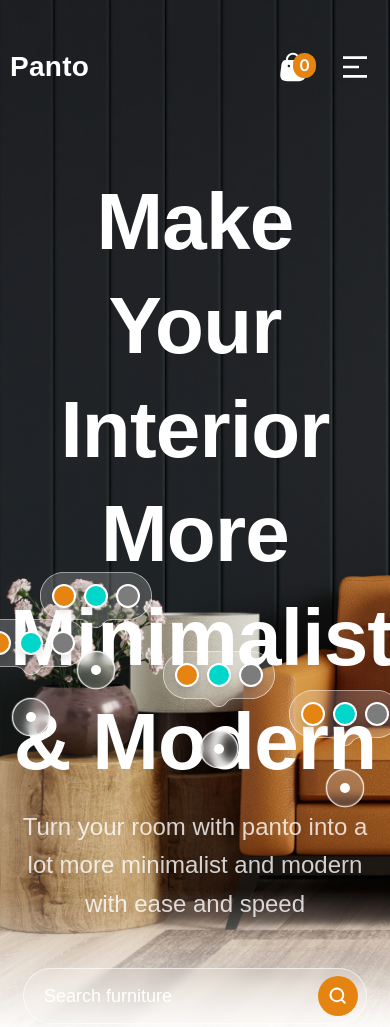
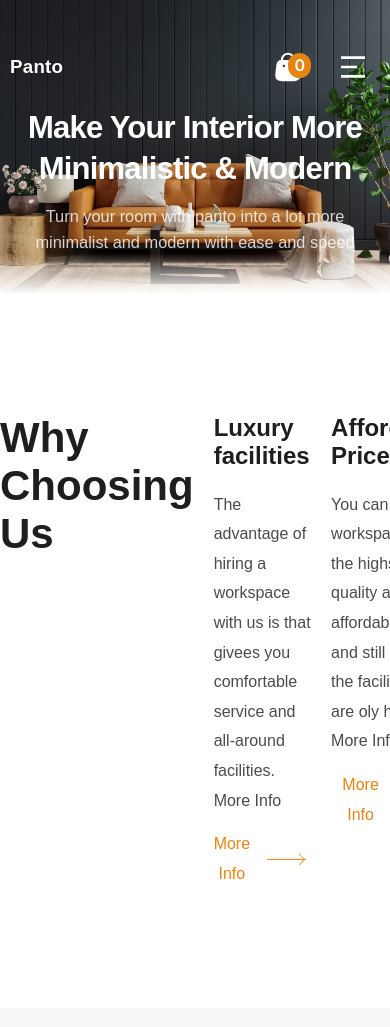
Before and after one commit to holotsvan/Panto, a plain HTML site: page index.html in a window 390 px wide. Shown: the top 1027 px of the page. Drawn offline with nearby package versions, Linux system fonts and the light colour scheme; a web font is replaced by a local one.

Commit message:
Add adaptive for header

```diff
--- a/index.html
+++ b/index.html
@@ -57,7 +57,7 @@
             <img src="./icons/burger-menu.svg" alt="Open navigation" />
           </button>
         </nav>
-        <div class="header__content ">
+        <div class="header__content">
           <h1 class="header__title">
             Make Your Interior More Minimalistic & Modern
           </h1>
@@ -65,7 +65,8 @@
             Turn your room with panto into a lot more minimalist and modern with
             ease and speed
           </p>
-          <form action="" class="search-form header__search">
+          <div class="header__search">
+            <form action="" class="search-form">
               <input
                 placeholder="Search furniture"
                 type="text"
@@ -77,12 +78,13 @@
               </button>
             </form>
           </div>
-        <div class="header__dot-sofa">
+        </div>
+        <div class="header__dot header__dot--sofa">
           <button class="info-dot">
             <div class="info-dot__radius"></div>
             <div class="info-dot__circle"></div>
           </button>
-          <div class="info-hint ">
+          <div class="info-hint">
             <input
               type="radio"
               name="sofa-color"
@@ -117,12 +119,12 @@
             ></label>
           </div>
         </div>
-        <div class="header__dot-vase">
+        <div class="header__dot header__dot--vase">
           <button class="info-dot">
             <div class="info-dot__radius"></div>
             <div class="info-dot__circle"></div>
           </button>
-          <div class="info-hint ">
+          <div class="info-hint">
             <input
               type="radio"
               name="sofa-color"
@@ -157,12 +159,12 @@
             ></label>
           </div>
         </div>
-        <div class="header__dot-item">
+        <div class="header__dot header__dot--item">
           <button class="info-dot">
             <div class="info-dot__radius"></div>
             <div class="info-dot__circle"></div>
           </button>
-          <div class="info-hint ">
+          <div class="info-hint">
             <input
               type="radio"
               name="sofa-color"
@@ -197,12 +199,12 @@
             ></label>
           </div>
         </div>
-        <div class="header__dot-wall">
+        <div class="header__dot header__dot--wall">
           <button class="info-dot">
             <div class="info-dot__radius"></div>
             <div class="info-dot__circle"></div>
           </button>
-          <div class="info-hint ">
+          <div class="info-hint">
             <input
               type="radio"
               name="sofa-color"
@@ -238,9 +240,8 @@
           </div>
         </div>
       </div>
-
     </header>
-    <section class="benefits ">
+    <section class="benefits">
       <div class="container">
         <div class="benefits__grid">
           <h2 class="benefits__title">Why Choosing Us</h2>
@@ -273,7 +274,7 @@
         </div>
       </div>
     </section>
-    <section class="products ">
+    <section class="products">
       <div class="container">
         <h2 class="products__title">Best Selling products</h2>
 
@@ -793,7 +794,7 @@
         </div>
       </div>
     </section>
-    <footer class="footer ">
+    <footer class="footer">
       <div class="container container--small">
         <div class="footer-grid">
           <div class="footer__desc">
--- a/scss/base/_vars.scss
+++ b/scss/base/_vars.scss
@@ -4,8 +4,8 @@
   --text-card-dark-blue: #0d1b39;
   --accent: #e58411;
 
-  --footer-accent:#f6973f;
-  --footer-bg:#2d2f33;
+  --footer-accent: #f6973f;
+  --footer-bg: #2d2f33;
 
   --header-text-color: #ffffff;
   --footer-text-color: #ffffff;
@@ -15,20 +15,25 @@
   --ui-turquoise: #00d6c9;
   --ui-dark-blue: #0d1b39;
 
-  --font-main: 'Gilroy', sans-serif;
-  --font-cards: 'Inter', sans-serif;
-  --font-footer-accent: 'DM Sans' sans-serif;
+  --font-main: "Gilroy", sans-serif;
+  --font-cards: "Inter", sans-serif;
+  --font-footer-accent: "DM Sans" sans-serif;
 }
 
-
-@mixin retina-bg($image){
-    @media (-webkit-min-device-pixel-ratio:2),(min-resolution:192dpi){
-        background-image: url($image);
-    }
+@mixin retina-bg($image) {
+  @media (-webkit-min-device-pixel-ratio: 2), (min-resolution: 192dpi) {
+    background-image: url($image);
+  }
 }
 
-@mixin tablet(){
-  @media (max-width:992px){
-    @content
+@mixin tablet() {
+  @media (max-width: 992px) {
+    @content;
   }
 }
+
+@mixin mobile-xl() {
+  @media (max-width: 819px) {
+    @content;
+  }
+}
--- a/scss/blocks/_header.scss
+++ b/scss/blocks/_header.scss
@@ -8,9 +8,8 @@
   color: var(--header-text-color);
   @include retina-bg(url("./../img/header/header-bg@2x.jpg"));
 
-
   &__nav {
-    margin-bottom: 86px;
+    margin-bottom: clamp(24px, 0.07rem + 5.9vw, 86px);
   }
 
   &__content {
@@ -18,7 +17,8 @@
   }
 
   &__content p {
-    font-size: 24px;
+    font-size: clamp(16px, 0.85rem + 0.71vw, 24px);
+    text-wrap: balance;
     line-height: 160%;
     max-width: 606px;
     margin: 0 auto;
@@ -27,7 +27,8 @@
 
   &__title {
     margin-bottom: 14px;
-    font-size: 80px;
+    text-wrap: balance;
+    font-size: clamp(28px, 0.82rem + 4.6vw, 80px);
     font-weight: 700;
     line-height: 130%;
     letter-spacing: -0.8px;
@@ -35,7 +36,11 @@
   }
 
   &__search {
+    display: inline-block;
     margin: 45px auto 0 auto;
+    @include mobile-xl(){
+      display: none;
+    }
   }
 
   a {
@@ -45,34 +50,35 @@
 
 // DOTS
 .header {
-  &__dot-sofa {
+  &__dot {
     position: absolute;
+
+    @include mobile-xl() {
+      display: none;
+    }
+
+    &--sofa {
       left: calc(296 * 100% / 1440);
       top: calc(685 * 100% / 1084);
       transform: translate(0%, 0%);
     }
 
-  &__dot-vase {
-    position: absolute;
+    &--vase {
       left: calc(114 * 100% / 1440);
       top: calc(754 * 100% / 1084);
       transform: translate(-50%, -50%);
-
     }
 
-  &__dot-item {
-    position: absolute;
+    &--item {
       left: calc(810 * 100% / 1440);
       top: calc(787 * 100% / 1084);
       transform: translate(-50%, -50%);
-
     }
 
-  &__dot-wall {
-    position: absolute;
+    &--wall {
       right: calc(47 * 100% / (1440 - 30));
       top: calc(821 * 100% / (1084 - 9));
       transform: translate(-50%, -50%);
-
     }
   }
+}
--- a/scss/blocks/_logo.scss
+++ b/scss/blocks/_logo.scss
@@ -1,5 +1,5 @@
 .logo {
-  font-size: 28px;
+  font-size: clamp(18px, 0.95rem + 0.9vw, 28px);
   font-weight: 700;
   letter-spacing: 0.28px;
   text-transform: capitalize;
```
Also changed, not shown: scss/main.css, 1 other file. Lines whose indentation alone changed are shown as unchanged.
